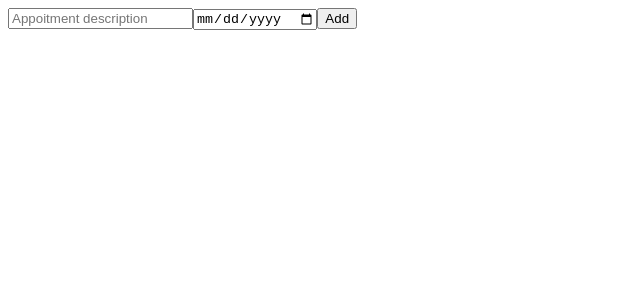
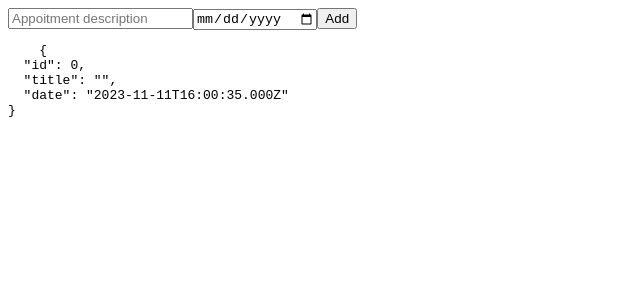
Before and after one commit to reuphy/angular-17-poc, an Angular app: page / in a window 1280 px wide. Shown: the top 300 px of the page, without its empty margins (0-640 px from the left). Built offline with nearby package versions, Linux system fonts and the light colour scheme.

Commit message:
added pipe json for better testing

```diff
--- a/src/app/appointments-list/appointments-list.component.html
+++ b/src/app/appointments-list/appointments-list.component.html
@@ -3,3 +3,7 @@
     <input [(ngModel)]="newAppointment.date" type="date" placeholder="Appoitment date">
     <button>Add</button>
 </div>
+
+<pre>
+    {{newAppointment | json}}
+</pre>
```
